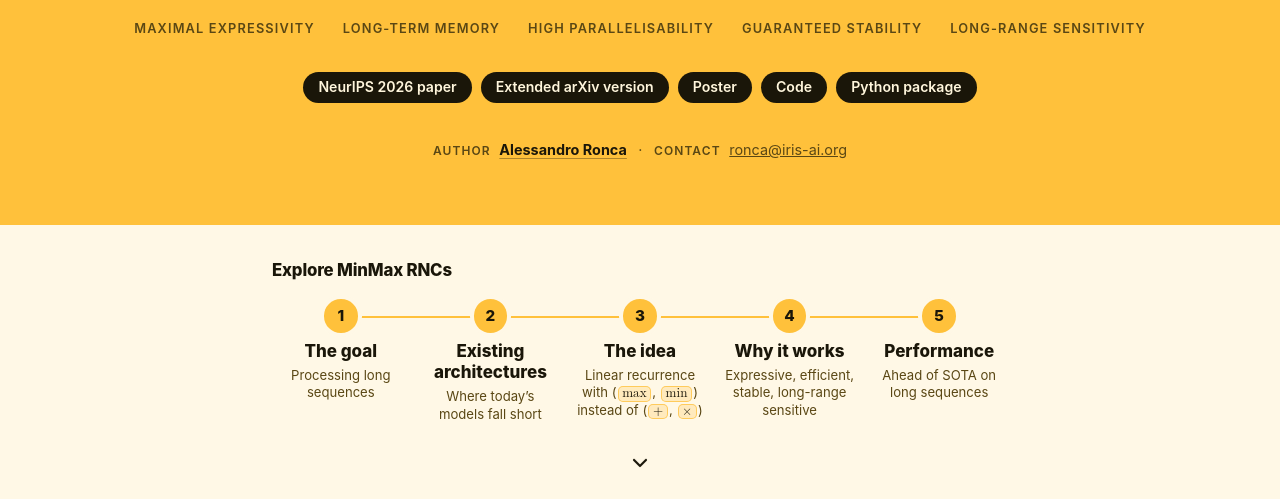
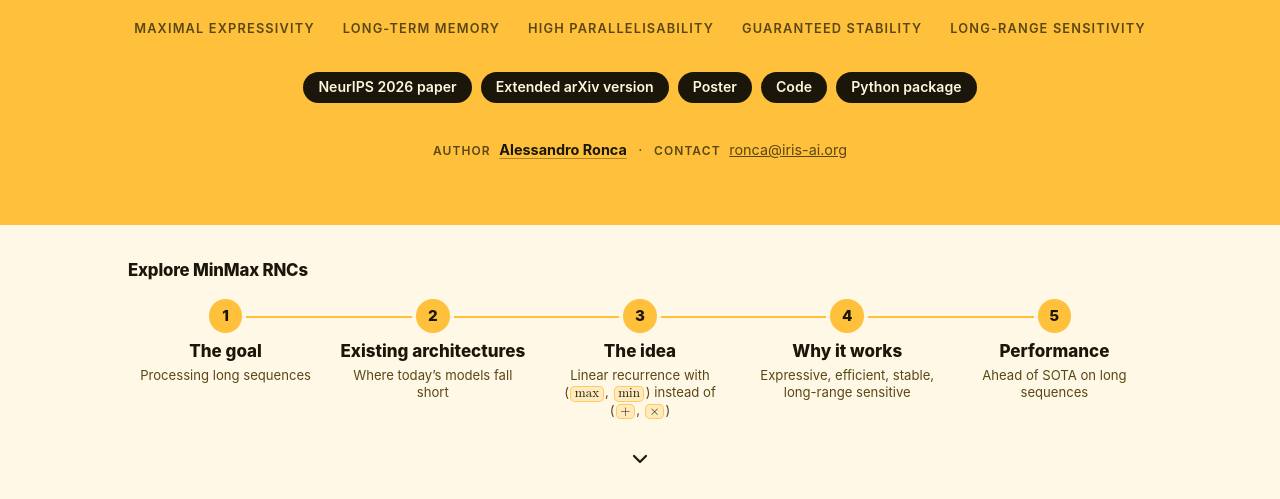
Before and after one commit to RncLsn/minmax-rnc--website, a plain HTML site: page index.html in a window 1280 px wide. Shown: the part 301-800 px from the top of the page. Drawn offline with Linux system fonts and the light colour scheme.

Commit message:
Wider storyline on wide screens
- The storyline may use up to 64rem, more than the 46rem reading column,
  so its steps and blurbs wrap less when width is available

```diff
--- a/assets/style.css
+++ b/assets/style.css
@@ -121,6 +121,7 @@ h2:has(> .sec-n) { position: relative; padding-left: 1.48em; text-wrap: balance;
 .sec-n { position: absolute; left: 0; top: 0.2em; display: grid; place-items: center; width: 1.6em; height: 1.6em; border-radius: 50%; background: var(--ours-bar); color: #1a1609; font-size: 0.55em; font-weight: 800; line-height: 1; letter-spacing: 0; }
 /* "Explore MinMax RNCs": the page's storyline under the hero, numbered steps joined by a line */
 .storyline { padding: 2.2rem 1rem 2.4rem; background: var(--page); border-bottom: 1px solid var(--line); }
+.storyline .wrap.wide { max-width: 64rem; } /* the storyline may use more width than the reading column */
 .storyline h2 { margin: 0 0 1.2rem; font-size: 1.05rem; font-weight: 800; color: var(--ink); } /* normal case: keeps the casing of "MinMax RNCs" */
 .storyline ol { list-style: none; margin: 0; padding: 0; display: grid; grid-template-columns: repeat(5, 1fr); gap: 0 0.75rem; position: relative; }
 .storyline ol::before { content: ""; position: absolute; top: 1.05rem; left: calc(100% / 10); right: calc(100% / 10); height: 2px; background: var(--ours-bar); } /* the line joining the steps */
```
